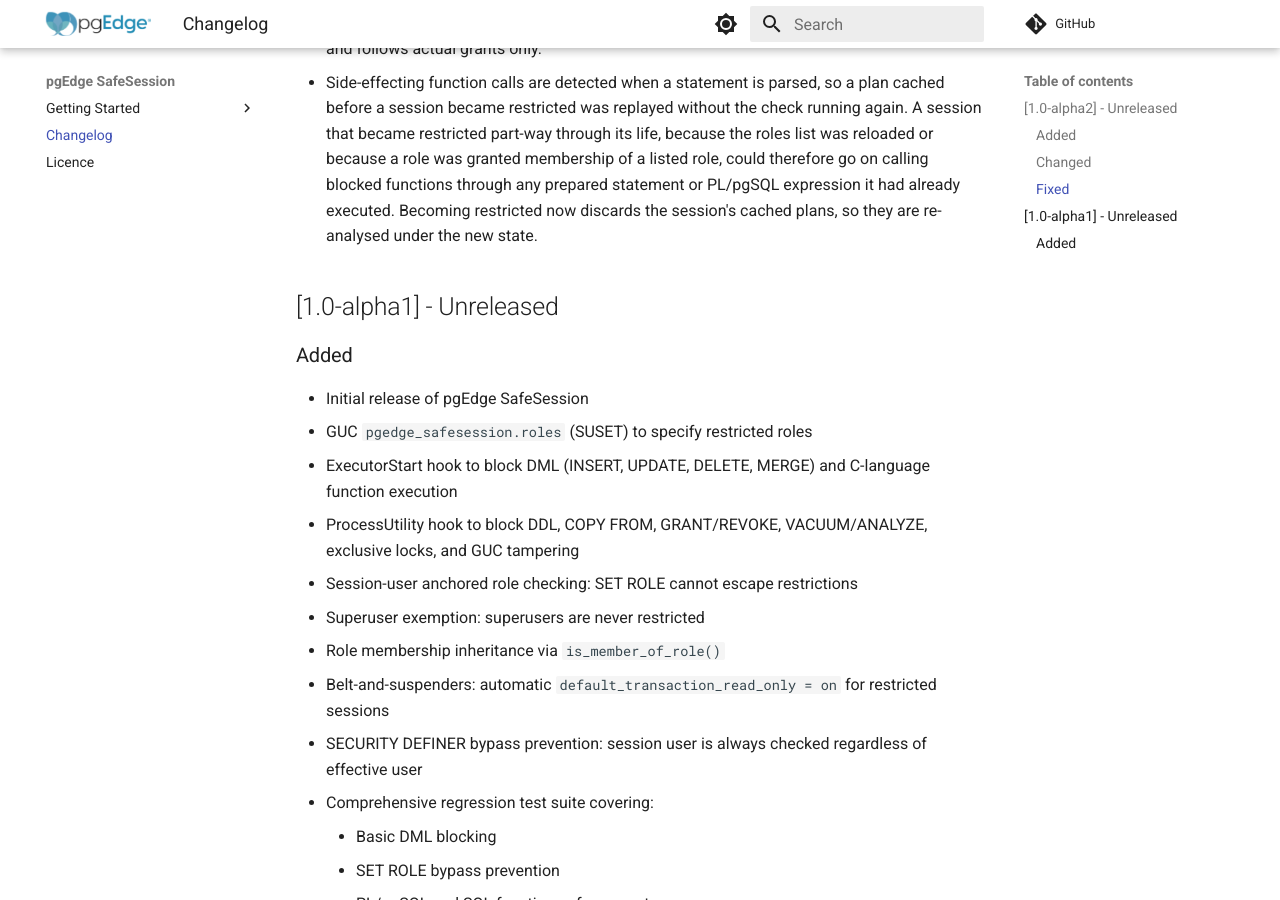
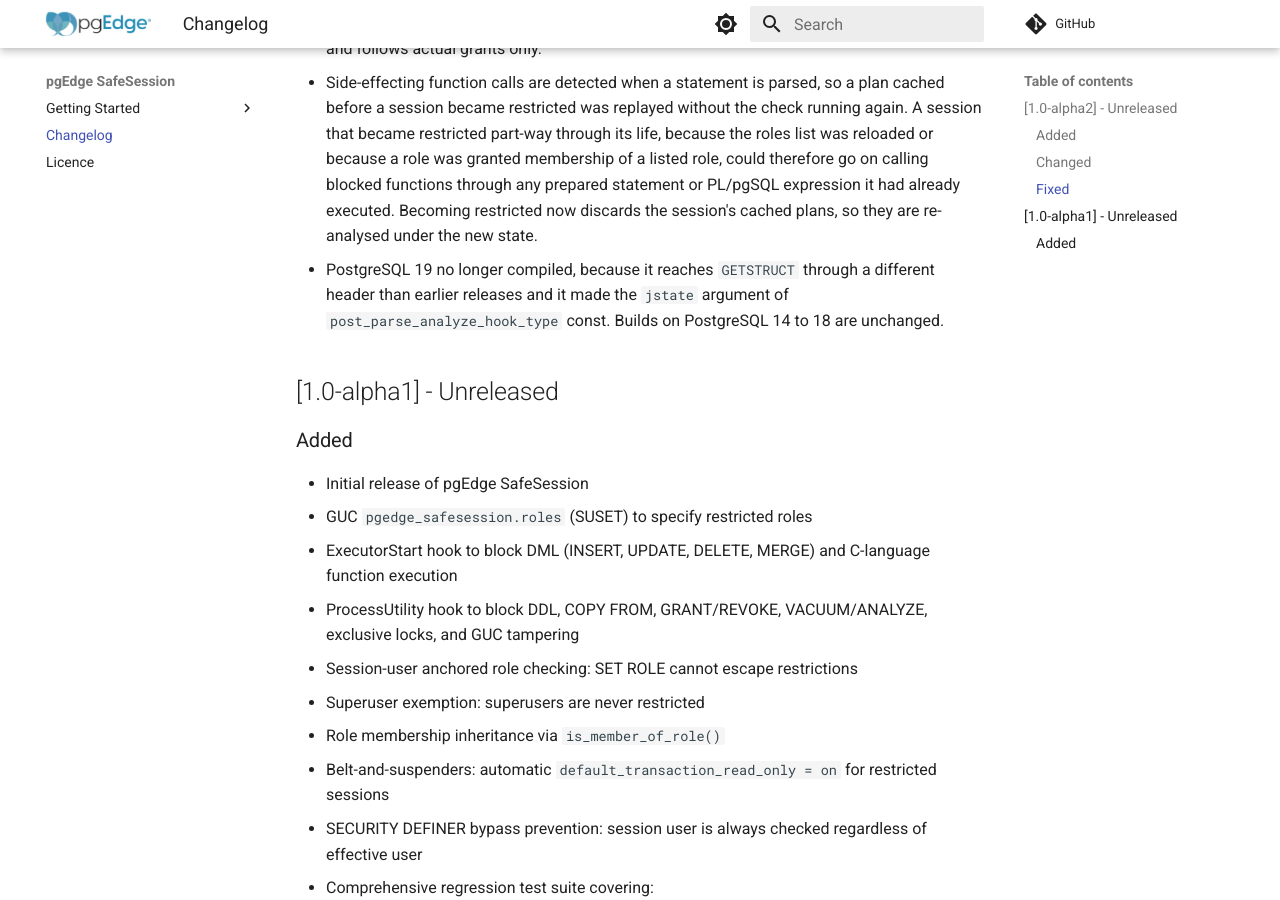
Before and after one commit to pgEdge/pgedge-safesession, an MkDocs documentation site: the page built from docs/changelog.md, in a window 1280 px wide and 900 px high, scrolled down 1478 px. Built offline with MkDocs 1.6.1 and Material for MkDocs 9.7.7, drawn with Linux system fonts in a browser that asks for light colours; comment, search, counter and statistics services are not loaded.

Commit message:
Explain the PostgreSQL 19 build changes accurately
The comment on the new access/htup_details.h include had the version
boundary wrong: GETSTRUCT became a static inline function in PostgreSQL
18, not 19, and it is a macro only up to 17. Since the extension builds
cleanly on 18 without the explicit include, the inline conversion cannot
be what broke, and what actually changed in 19 is that the header is no
longer reached transitively through the other headers this file includes.
Left as it was, the comment would send whoever handles the next version
bump looking in the wrong place.

Whilst here, the note about jstate becoming const moves out of the
parameter list and joins the block comment above the function, which
reads rather better than six lines of prose wedged between two
parameters, and the changelog gains an entry for the PostgreSQL 19 fix.

```diff
--- a/docs/changelog.md
+++ b/docs/changelog.md
@@ -80,6 +80,11 @@ and this project adheres to
   PL/pgSQL expression it had already executed. Becoming
   restricted now discards the session's cached plans, so they
   are re-analysed under the new state.
+- PostgreSQL 19 no longer compiled, because it reaches
+  `GETSTRUCT` through a different header than earlier releases
+  and it made the `jstate` argument of
+  `post_parse_analyze_hook_type` const. Builds on
+  PostgreSQL 14 to 18 are unchanged.
 
 ## [1.0-alpha1] - Unreleased
 
```
Also changed, not shown: 1 other file.
